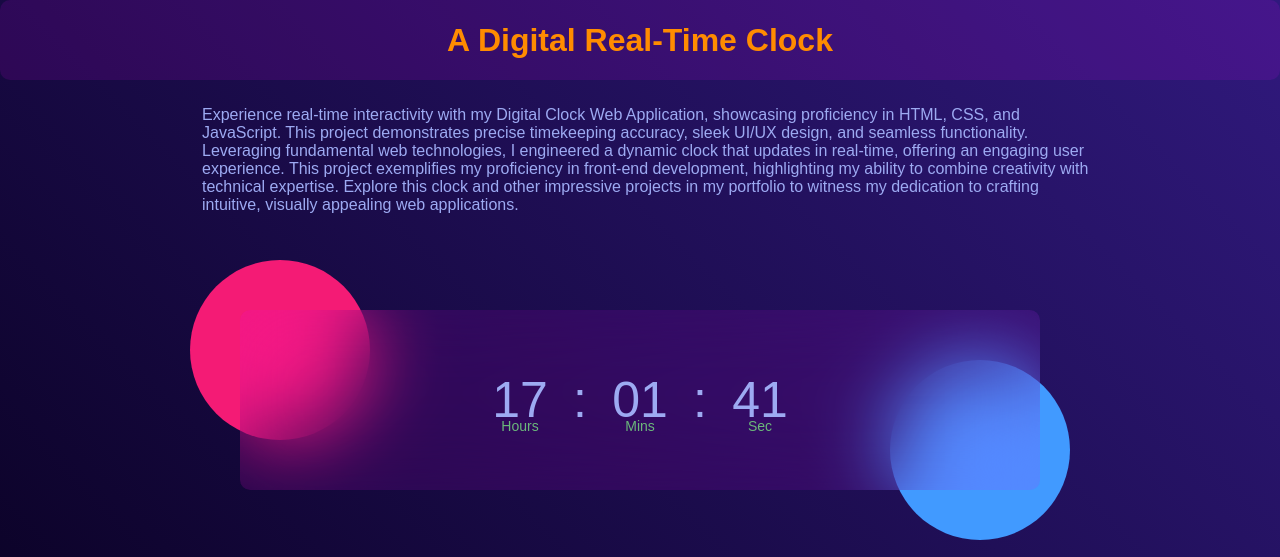
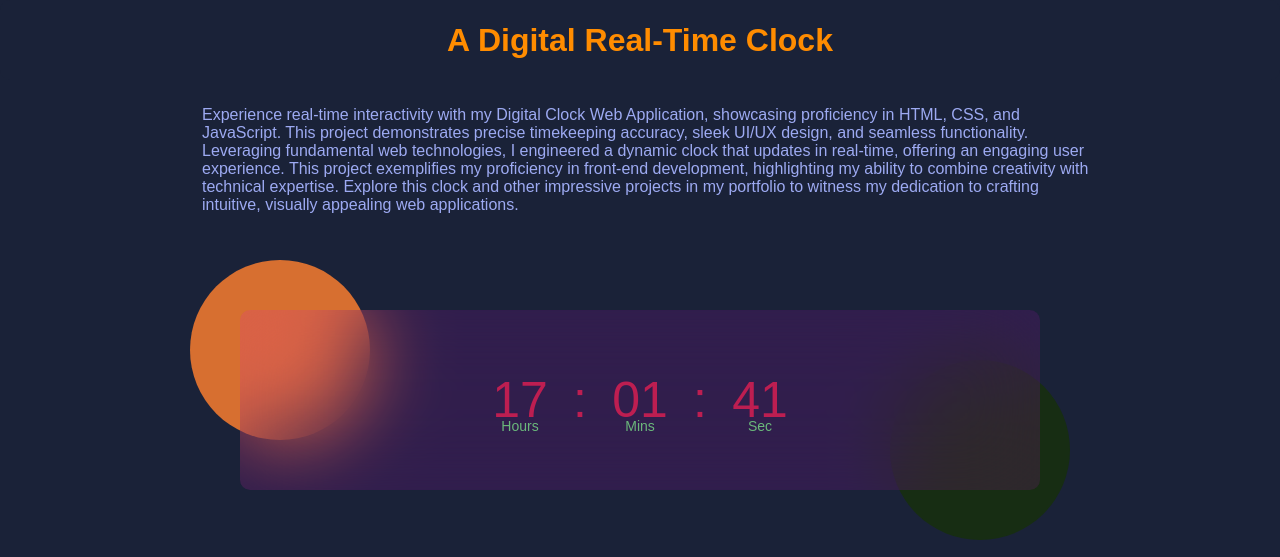
Before and after one commit to AmbaBrian/Digital-Clock, a plain HTML site: page index.html in a window 1280 px wide. Shown: the top 557 px of the page. Drawn offline with Linux system fonts and the light colour scheme.

Commit message:
Update style.css

```diff
--- a/style.css
+++ b/style.css
@@ -7,14 +7,14 @@
 .mark{
     width: 100%;
     min-height: 100vh;
-    background: linear-gradient(45deg, #08001f, #30197d);
-    color: #9daaf2;
+    background: #1A2238;
+    color: #bd1e51;
     position: relative;
 }
 .info h1{
     width: 100%;
     height: 10%;
-    background: rgba(235, 0, 255, 0.11);
+   background: #1A2238;
     border-radius: 10px;
     display: flex;
     align-items: center;
@@ -64,7 +64,7 @@
     content: '';
     width: 180px;
     height: 180px;
-    background: #f41b75;
+    background: #D76F30;
     border-radius: 50%;
     position: absolute;
     left: -50px;
@@ -75,7 +75,7 @@
     content: '';
     width: 180px;
     height: 180px;
-    background: #419aff;
+    background: #172d13;
     border-radius: 50%;
     position: absolute;
     right: -30px;
```
